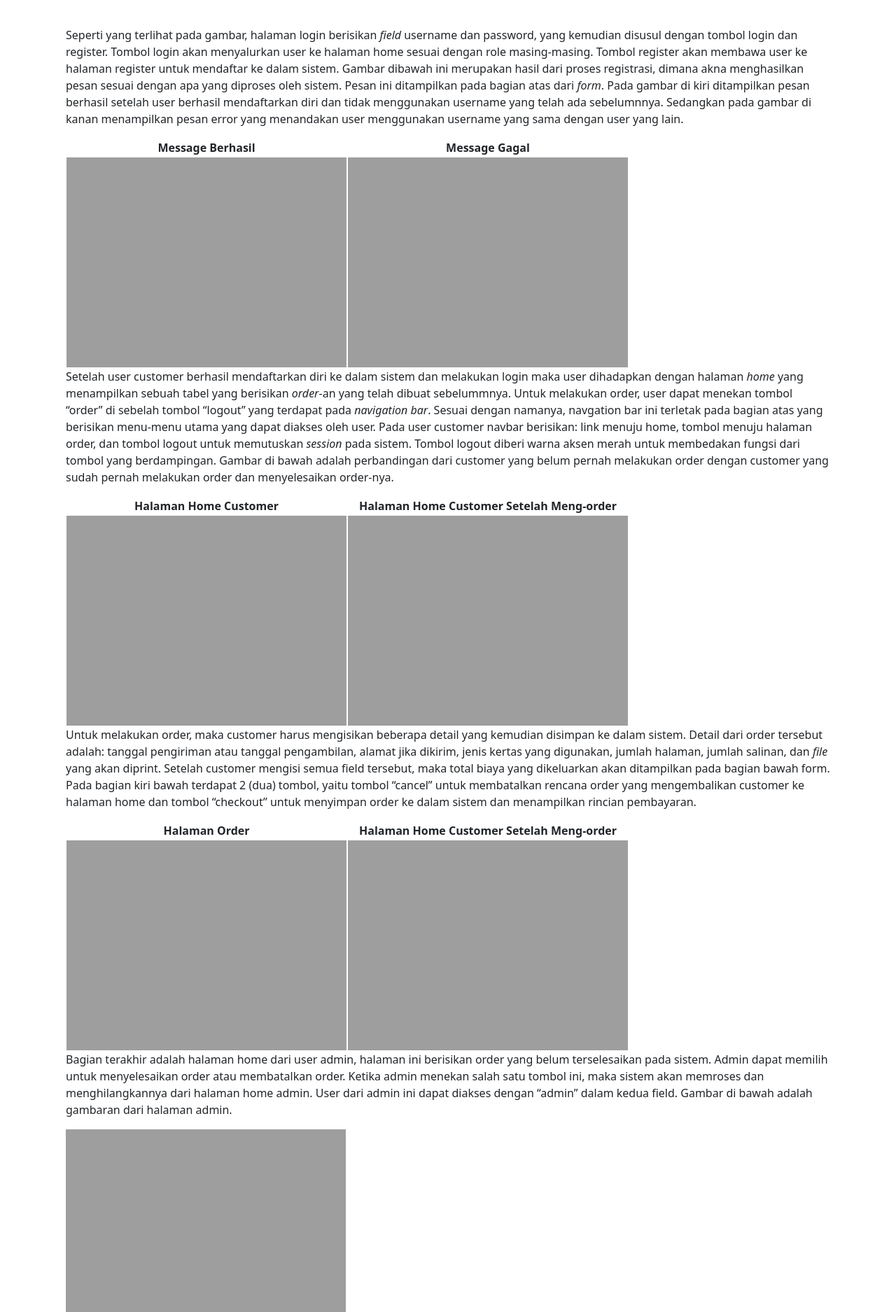
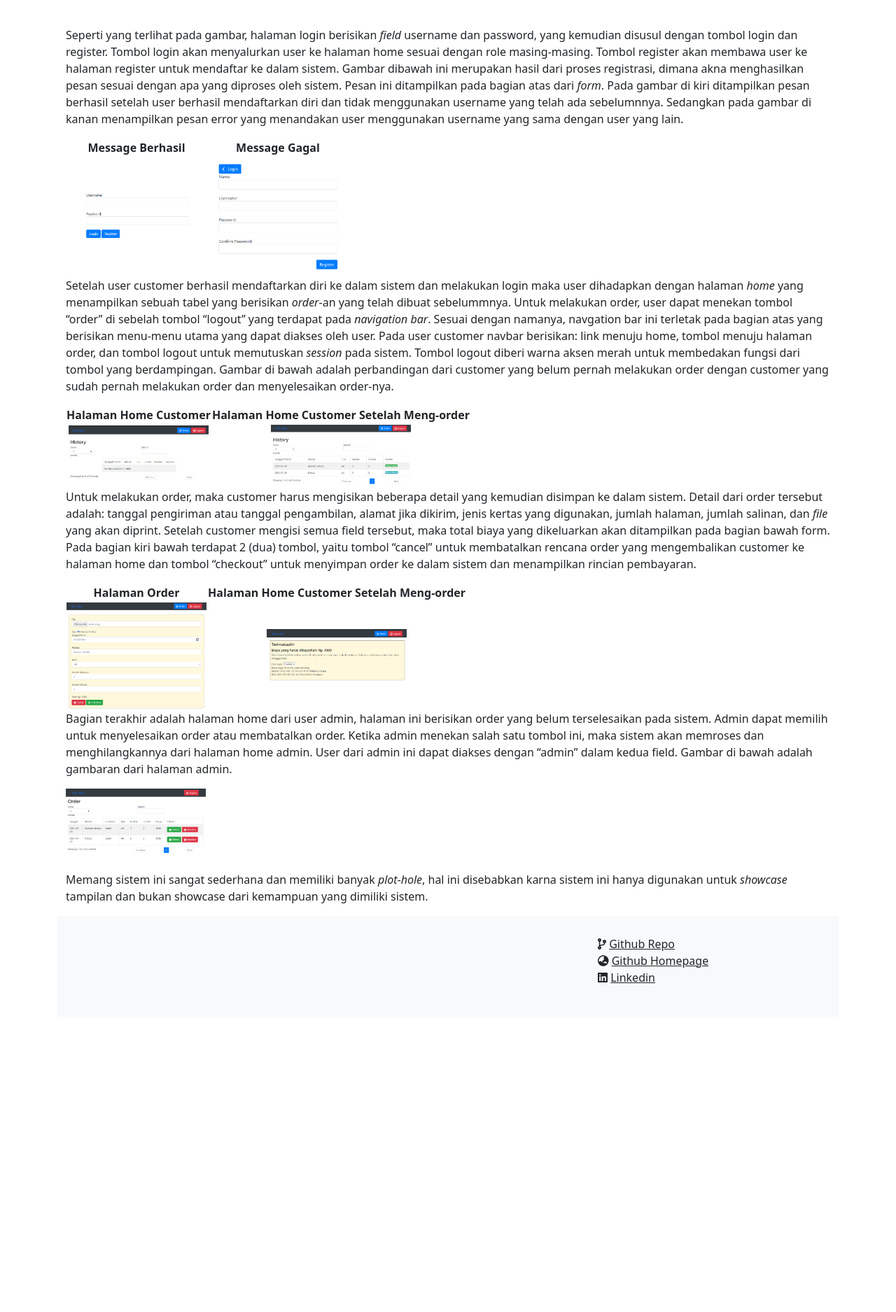
Before and after one commit to billiartag/portofolio, a Jekyll site: the page built from docs/_posts/2021-06-16-goprint-imk.md, in a window 1280 px wide. Shown: the part 1186-3061 px from the top of the page at 70% size. Built offline with Jekyll 4.4.1, drawn with Linux system fonts in a browser that asks for light colours; after the commit the page ends 2639 px from its top, so only the background shows below that.

Commit message:
ganti image ke HTML

```diff
--- a/docs/_posts/2021-06-16-goprint-imk.md
+++ b/docs/_posts/2021-06-16-goprint-imk.md
@@ -13,28 +13,28 @@ Situs Go-Print dapat diakses [disini](https://goprint-imk.herokuapp.com/)
 
 Halaman Login             |  Halaman Register
 :-------------------------:|:-------------------------:
-![Halaman login]({{site.url}}/assets/goprint-imk/regist_done.PNG)  |  ![Halaman register]({{site.url}}/assets/goprint-imk/regist_error.PNG)
+<img alt="Halaman login" src="{{site.url}}/assets/goprint-imk/regist_done.PNG">  |  <img alt="Halaman register" src="{{site.url}}/assets/goprint-imk/regist_error.PNG">
 
 Seperti yang terlihat pada gambar, halaman login berisikan _field_ username dan password, yang kemudian disusul dengan tombol login dan register. Tombol login akan menyalurkan user ke halaman home sesuai dengan role masing-masing. Tombol register akan membawa user ke halaman register untuk mendaftar ke dalam sistem. Gambar dibawah ini merupakan hasil dari proses registrasi, dimana akna menghasilkan pesan sesuai dengan apa yang diproses oleh sistem. Pesan ini ditampilkan pada bagian atas dari _form_. Pada gambar di kiri ditampilkan pesan berhasil setelah user berhasil mendaftarkan diri dan tidak menggunakan username yang telah ada sebelumnnya. Sedangkan pada gambar di kanan menampilkan pesan error yang menandakan user menggunakan username yang sama dengan user yang lain.
 
 Message Berhasil             |  Message Gagal
 :-------------------------:|:-------------------------:
-![Message berhasil]({{site.url}}/assets/goprint-imk/login.PNG =250x)  |  ![Message gagal]({{site.url}}/assets/goprint-imk/regist.PNG =250x)
+<img alt="Message berhasil" src="{{site.url}}/assets/goprint-imk/login.PNG" width="200px">  |  <img alt="Message gagal" src="{{site.url}}/assets/goprint-imk/regist.PNG" width="200px">
 
 Setelah user customer berhasil mendaftarkan diri ke dalam sistem dan melakukan login maka user dihadapkan dengan halaman _home_ yang menampilkan sebuah tabel yang berisikan _order_\-an yang telah dibuat sebelummnya. Untuk melakukan order, user dapat menekan tombol "order" di sebelah tombol "logout" yang terdapat pada _navigation bar_. Sesuai dengan namanya, navgation bar ini terletak pada bagian atas yang berisikan menu-menu utama yang dapat diakses oleh user. Pada user customer navbar berisikan: link menuju home, tombol menuju halaman order, dan tombol logout untuk memutuskan _session_ pada sistem. Tombol logout diberi warna aksen merah untuk membedakan fungsi dari tombol yang berdampingan. Gambar di bawah adalah perbandingan dari customer yang belum pernah melakukan order dengan customer yang sudah pernah melakukan order dan menyelesaikan order-nya.
 
 Halaman Home Customer             |  Halaman Home Customer Setelah Meng-order
 :-------------------------:|:-------------------------:
-![Halaman home customer]({{site.url}}/assets/goprint-imk/index_cust.PNG =250x)  |  ![Halaman home customer setelah order]({{site.url}}/assets/goprint-imk/index_cust_selesai.PNG =250x)
+<img alt="Halaman home customer" src="{{site.url}}/assets/goprint-imk/index_cust.PNG" width="200px">  |  <img alt="Halaman home customer setelah order" src="{{site.url}}/assets/goprint-imk/index_cust_selesai.PNG" width="200px">
 
 Untuk melakukan order, maka customer harus mengisikan beberapa detail yang kemudian disimpan ke dalam sistem. Detail dari order tersebut adalah: tanggal pengiriman atau tanggal pengambilan, alamat jika dikirim, jenis kertas yang digunakan, jumlah halaman, jumlah salinan, dan _file_ yang akan diprint. Setelah customer mengisi semua field tersebut, maka total biaya yang dikeluarkan akan ditampilkan pada bagian bawah form. Pada bagian kiri bawah terdapat 2 (dua) tombol, yaitu tombol "cancel" untuk membatalkan rencana order yang mengembalikan customer ke halaman home dan tombol "checkout" untuk menyimpan order ke dalam sistem dan menampilkan rincian pembayaran.
 
 Halaman Order             |  Halaman Home Customer Setelah Meng-order
 :-------------------------:|:-------------------------:
-![Halaman order]({{site.url}}/assets/goprint-imk/order_isi.PNG =250x)  |  ![Halaman setelah order]({{site.url}}/assets/goprint-imk/order_checkout.PNG =250x)
+<img alt="Halaman order" src="{{site.url}}/assets/goprint-imk/order_isi.PNG" width="200px">  |  <img alt="Halaman setelah order" src="{{site.url}}/assets/goprint-imk/order_checkout.PNG" width="200px">
 
 Bagian terakhir adalah halaman home dari user admin, halaman ini berisikan order yang belum terselesaikan pada sistem. Admin dapat memilih untuk menyelesaikan order atau membatalkan order. Ketika admin menekan salah satu tombol ini, maka sistem akan memroses dan menghilangkannya dari halaman home admin. User dari admin ini dapat diakses dengan "admin" dalam kedua field. Gambar di bawah adalah gambaran dari halaman admin.
 
-![Halaman home admin]({{site.url}}/assets/goprint-imk/index_admin.PNG =250x)
+<img alt="Halaman home admin" src="{{site.url}}/assets/goprint-imk/index_admin.PNG" width="200px">
 
 Memang sistem ini sangat sederhana dan memiliki banyak _plot-hole_, hal ini disebabkan karna sistem ini hanya digunakan untuk _showcase_ tampilan dan bukan showcase dari kemampuan yang dimiliki sistem.
```
